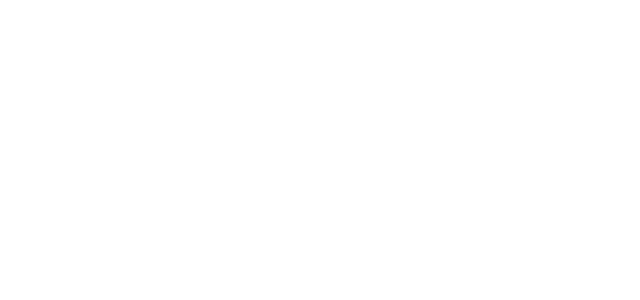
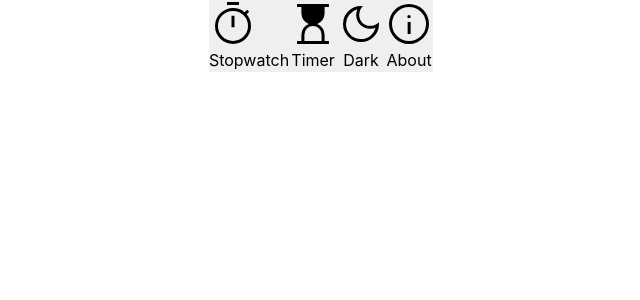
Before and after one commit to Diaa-E/stopwatch, a React (Vite) app: page / in a window 1280 px wide. Shown: the top 300 px of the page, without its empty margins (319-959 px from the left). Built offline with nearby package versions, Linux system fonts and the light colour scheme.

Commit message:
Append navBar to the app

```diff
--- a/src/App.jsx
+++ b/src/App.jsx
@@ -3,16 +3,34 @@
 import './styles/App.css';
 import "./styles/theme.css";
 import { isSmallScreen, toggleMobileMode } from './mobileMode';
+import NavBar from './components/NavBar';
+import { tabs } from './tabs';
 
 function App({useDarkMode}) {
+
   const [mobileMode, setMobileMode] = useState(isSmallScreen());
   const [darkMode, setDarkMode] = useState(useDarkMode);
+  const [activeTab, setActiveTab] = useState(tabs.stopwatch);
 
   toggleMobileMode(setMobileMode);
 
+  function toggleDarkMode()
+  {
+    setDarkMode(darkMode => !darkMode);
+  }
+
+  function changeActiveTab(tabId)
+  {
+    setActiveTab(tabId);
+  }
+
   return (
     <div id='main' role='main' className={`common ${darkMode? "dark" : "light"}`}>
-
+      <NavBar
+        darkMode={darkMode}
+        toggleDarkMode={toggleDarkMode}
+        changeActiveTab={changeActiveTab}
+      />
     </div>
   )
 }
--- a/src/components/NavBar.jsx
+++ b/src/components/NavBar.jsx
@@ -1,9 +1,32 @@
-export default function NavBar({})
+import TabButton from "./TabButton";
+import { iconBarrel } from "../iconBarrel";
+import { tabs } from "../tabs";
+
+export default function NavBar({changeActiveTab, darkMode, toggleDarkMode})
 {
     return (
         <>
-            <nav>
-
+            <nav className="nav-bar">
+                <TabButton
+                    iconPath={iconBarrel.stopwatch}
+                    text={"Stopwatch"}
+                    onClick={() => changeActiveTab(tabs.stopwatch)}
+                />
+                <TabButton
+                    iconPath={iconBarrel.timer}
+                    text={"Timer"}
+                    onClick={() => changeActiveTab(tabs.timer)}
+                />
+                <TabButton
+                    iconPath={darkMode ? iconBarrel.light : iconBarrel.dark}
+                    text={darkMode ? "Light" : "Dark"}
+                    onClick={toggleDarkMode}
+                />
+                <TabButton
+                    iconPath={iconBarrel.about}
+                    text={"About"}
+                    onClick={() => changeActiveTab(tabs.about)}
+                />
             </nav>
         </>
     )
```
